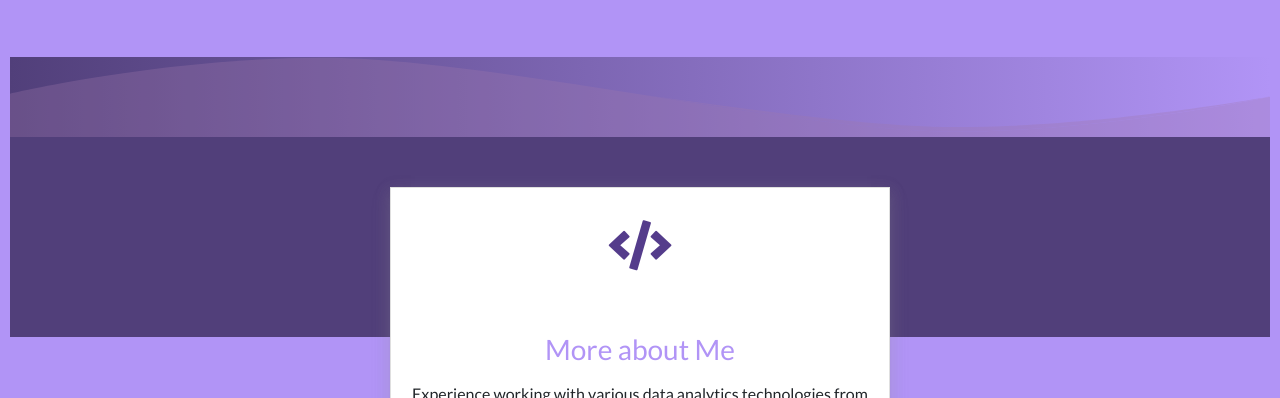
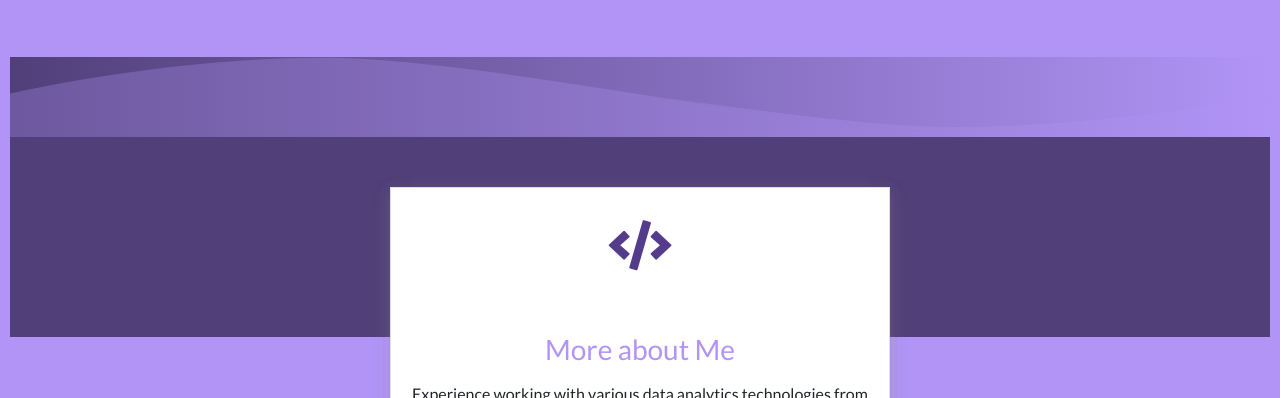
Before and after one commit to spicyyramen/Portfolio, a plain HTML site: page index.html in a window 1280 px wide. Shown: the part 702-1100 px from the top of the page. Drawn offline with nearby package versions, Linux system fonts and the light colour scheme.

Commit message:
updated wave-svg-color html

```diff
--- a/index.html
+++ b/index.html
@@ -94,7 +94,7 @@
     </section>
 
     <div class="wave-svg-color">
-        <svg xmlns="http://www.w3.org/2000/svg" fill="#A079AC" opacity="0.3" width="100%" height="80"
+        <svg xmlns="http://www.w3.org/2000/svg" fill="#b194f6" opacity="0.3" width="100%" height="80"
             preserveAspectRatio="none" viewBox="0 0 1600 200">
             <path d="M-8,95.3C-8,95.3,189,2,398,2s604,184.7,800,184.7s412-91.4,412-91.4V271H-8V95.3z" />
             <path
```
